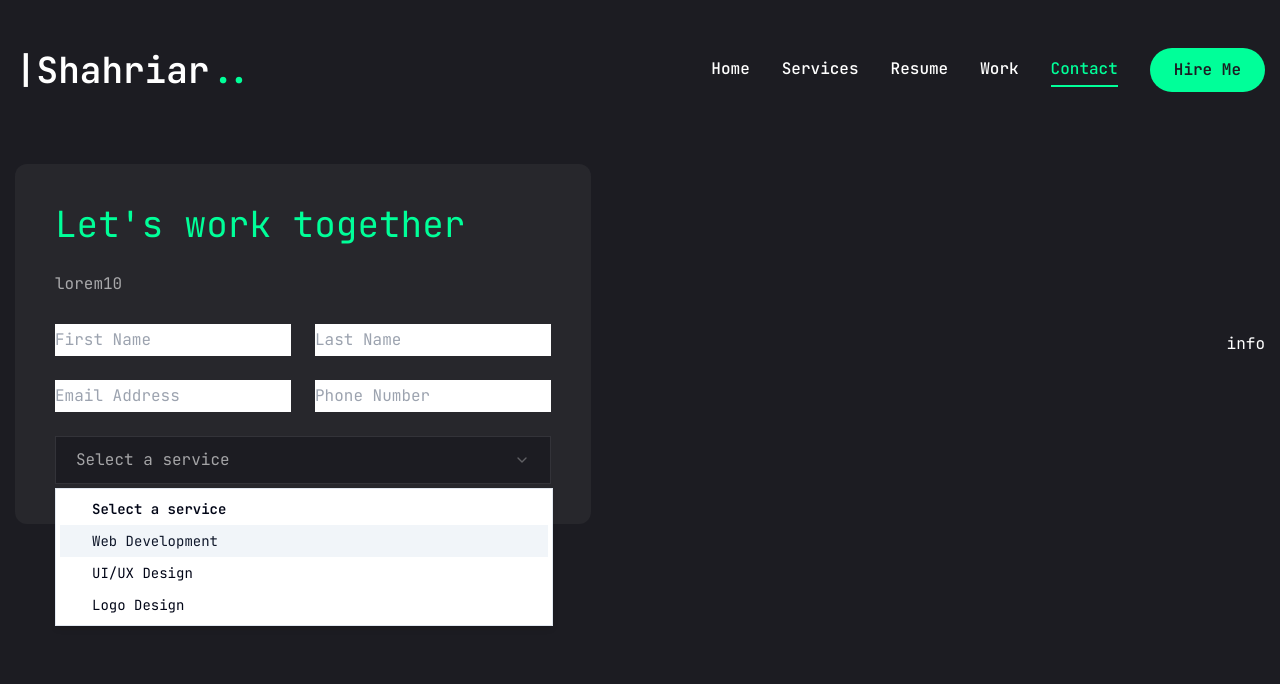
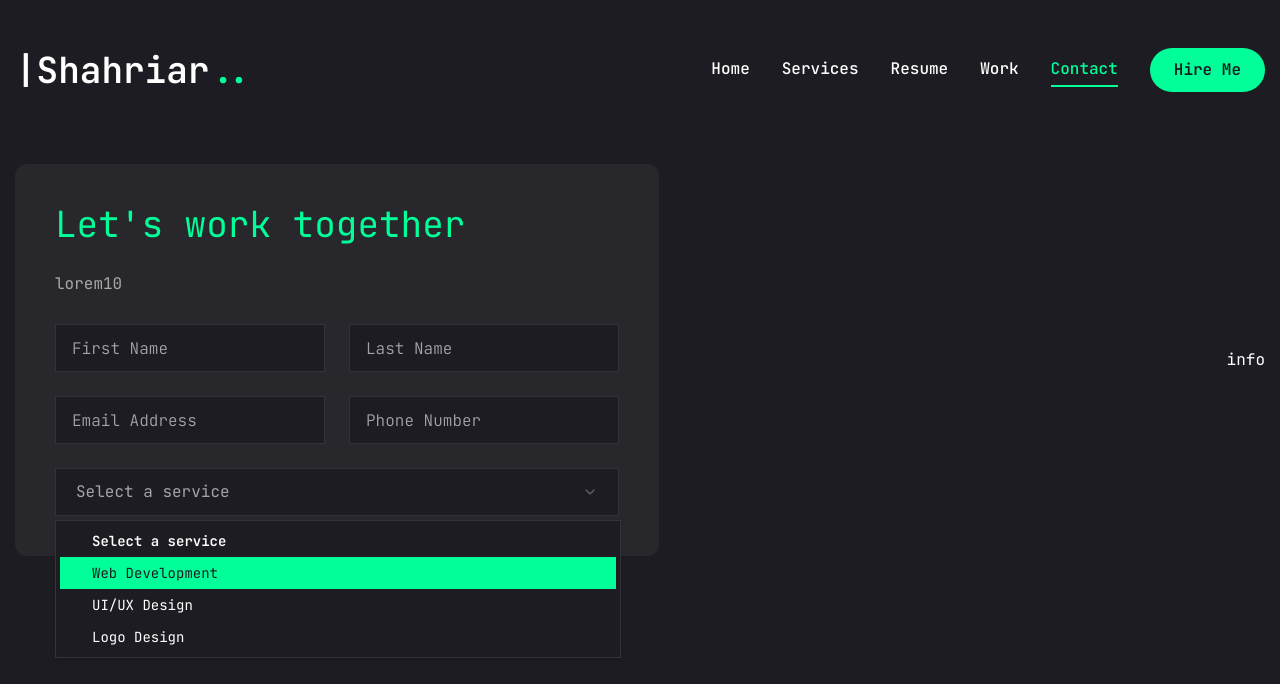
Before and after one commit to shahriar2880/portfolio, a Next.js app: page /contact in a window 1280 px wide. Both pictures are taken after a click on the button "Select a service". Shown: the top 684 px of the page. Built offline with nearby package versions, Linux system fonts and the light colour scheme.

Commit message:
contact form input

```diff
--- a/app/contact/page.jsx
+++ b/app/contact/page.jsx
@@ -35,10 +35,10 @@
               <p className="text-white/60">lorem10</p>
               {/* input */}
               <div className="grid grid-cols-1 md:grid-cols-2 gap-6">
-                <input type='firstname' placeholder="First Name"/>
-                <input type='lastname' placeholder="Last Name"/>
-                <input type='email' placeholder="Email Address"/>
-                <input type='phone' placeholder="Phone Number"/>
+                <Input type='firstname' placeholder="First Name"/>
+                <Input type='lastname' placeholder="Last Name"/>
+                <Input type='email' placeholder="Email Address"/>
+                <Input type='phone' placeholder="Phone Number"/>
               </div>
               {/* select */}
               <Select>
--- a/components/ui/input.jsx
+++ b/components/ui/input.jsx
@@ -7,7 +7,7 @@
     (<input
       type={type}
       className={cn(
-        "flex h-[48px] rounded-md border border-white/10 focus:border-accent font-light bg-primary px-4 py-5 text-base placeholder:text-white/60 outline-none",
+        "flex h-[48px] rounded-md border border-white/10 focus:border-accent font-light bg-primary px-4 py-5 text-base placeholder:text-white/60  outline-none",
         className
       )}
       ref={ref}
--- a/components/ui/select.jsx
+++ b/components/ui/select.jsx
@@ -54,7 +54,7 @@
     <SelectPrimitive.Content
       ref={ref}
       className={cn(
-        "relative z-50 max-h-96 min-w-[8rem] overflow-hidden rounded-md border border-slate-200 bg-white text-slate-950 shadow-md data-[state=open]:animate-in data-[state=closed]:animate-out data-[state=closed]:fade-out-0 data-[state=open]:fade-in-0 data-[state=closed]:zoom-out-95 data-[state=open]:zoom-in-95 data-[side=bottom]:slide-in-from-top-2 data-[side=left]:slide-in-from-right-2 data-[side=right]:slide-in-from-left-2 data-[side=top]:slide-in-from-bottom-2 dark:border-slate-800 dark:bg-slate-950 dark:text-slate-50",
+        "relative z-50 max-h-96 min-w-[8rem] overflow-hidden rounded-md border border-white/10 bg-primary text-white shadow-md data-[state=open]:animate-in data-[state=closed]:animate-out data-[state=closed]:fade-out-0 data-[state=open]:fade-in-0 data-[state=closed]:zoom-out-95 data-[state=open]:zoom-in-95 data-[side=bottom]:slide-in-from-top-2 data-[side=left]:slide-in-from-right-2 data-[side=right]:slide-in-from-left-2 data-[side=top]:slide-in-from-bottom-2 dark:border-slate-800 dark:bg-slate-950 dark:text-slate-50",
         position === "popper" &&
           "data-[side=bottom]:translate-y-1 data-[side=left]:-translate-x-1 data-[side=right]:translate-x-1 data-[side=top]:-translate-y-1",
         className
@@ -85,7 +85,7 @@
   <SelectPrimitive.Item
     ref={ref}
     className={cn(
-      "relative flex w-full cursor-default select-none items-center rounded-sm py-1.5 pl-8 pr-2 text-sm outline-none focus:bg-slate-100 focus:text-slate-900 data-[disabled]:pointer-events-none data-[disabled]:opacity-50 dark:focus:bg-slate-800 dark:focus:text-slate-50",
+      "relative flex w-full cursor-default select-none items-center rounded-sm py-1.5 pl-8 pr-2 text-sm outline-none focus:bg-accent focus:text-primary data-[disabled]:pointer-events-none data-[disabled]:opacity-50 dark:focus:bg-slate-800 dark:focus:text-slate-50",
       className
     )}
     {...props}>
```
